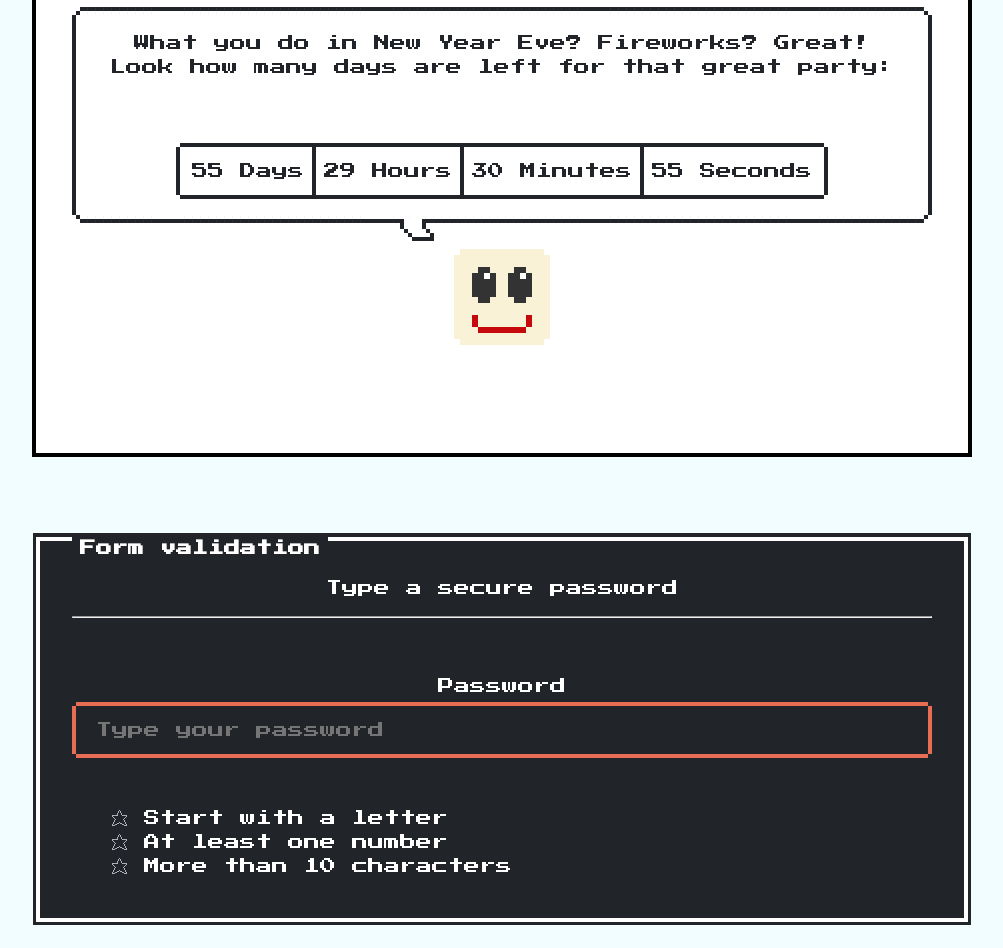
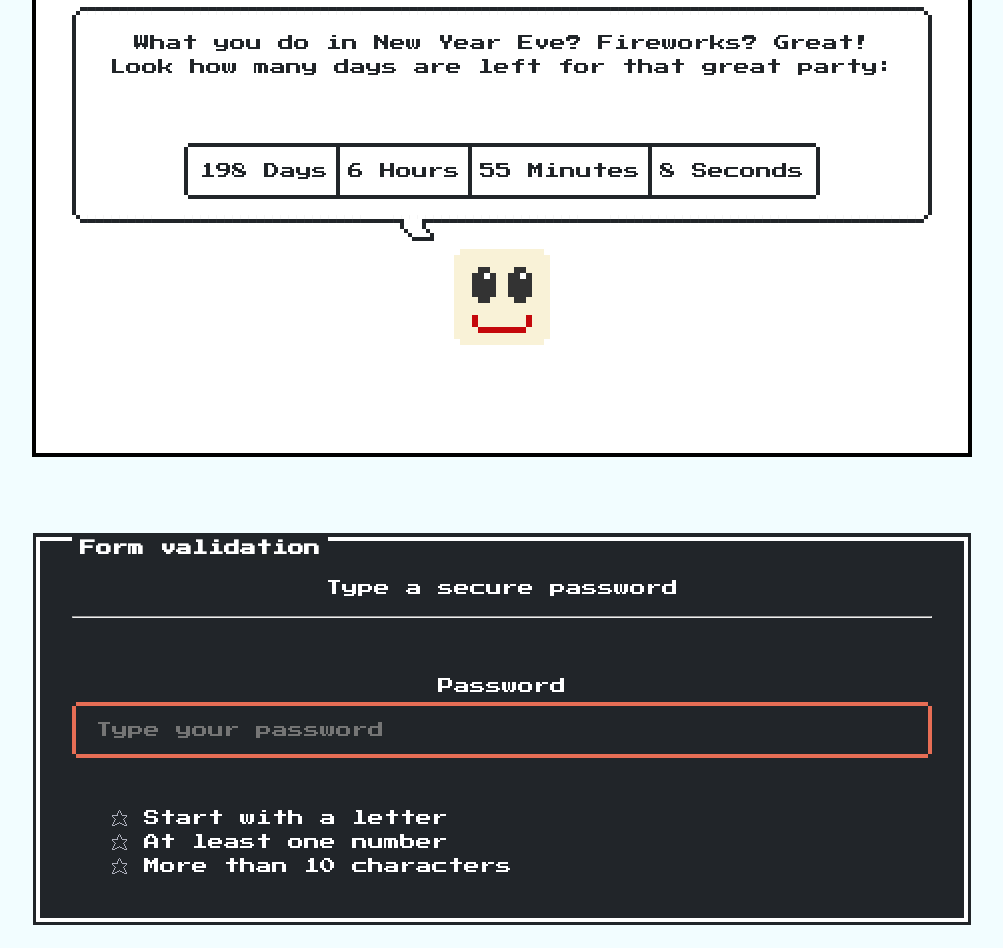
Before and after one commit to christo-pr/javascript-basics, a plain HTML site: page index.html in a window 1280 px wide. Shown: the part 1155-2103 px from the top of the page, without its empty margins (138-1141 px from the left). Drawn offline with nearby package versions, Linux system fonts and the light colour scheme.

Commit message:
Finish countdown clock

```diff
--- a/app.js
+++ b/app.js
@@ -80,7 +80,45 @@ function sortingList() {
   })
 }
 
+function countDown() {
+  var newYear = new Date(2021, 0, 1, 0, 0, 0)
+
+  setInterval(function () {
+    var now = new Date()
+    var difference = newYear.getTime() - now.getTime()
+
+    // milis
+    var milis = difference / 1000;
+
+    // seconds
+    var seconds = Math.floor(milis % 60)
+    milis /= 60 // Update the time for next calculation
+
+    // minutes
+    var minutes = Math.floor(milis % 60)
+    milis /= 60 // Update the time for next calculation
+
+    // hours
+    var hours = Math.floor(milis % 24)
+    // days
+    var days = Math.floor(milis / 24)
+
+    // Get the elements
+    var daysSpan = $('.coundown-clock .days > span')
+    var hoursSpan = $('.coundown-clock .hours > span')
+    var minSpan = $('.coundown-clock .min > span')
+    var secSpan = $('.coundown-clock .sec > span')
+
+    daysSpan.textContent = days
+    hoursSpan.textContent = hours
+    minSpan.textContent = minutes
+    secSpan.textContent = seconds
+
+  }, 1000)
+}
+
 
 // Call the functions
 progressBar()
 sortingList()
+countDown()
--- a/index.html
+++ b/index.html
@@ -71,19 +71,19 @@
               <tbody>
                 <tr>
                   <td class="days">
-                    <span>55</span>
+                    <span>00</span>
                     Days
                   </td>
                   <td class="hours">
-                    <span>29</span>
+                    <span>00</span>
                     Hours
                   </td>
                   <td class="min">
-                    <span>30</span>
+                    <span>00</span>
                     Minutes
                   </td>
                   <td class="sec">
-                    <span>55</span>
+                    <span>00</span>
                     Seconds
                   </td>
                 </tr>
```
